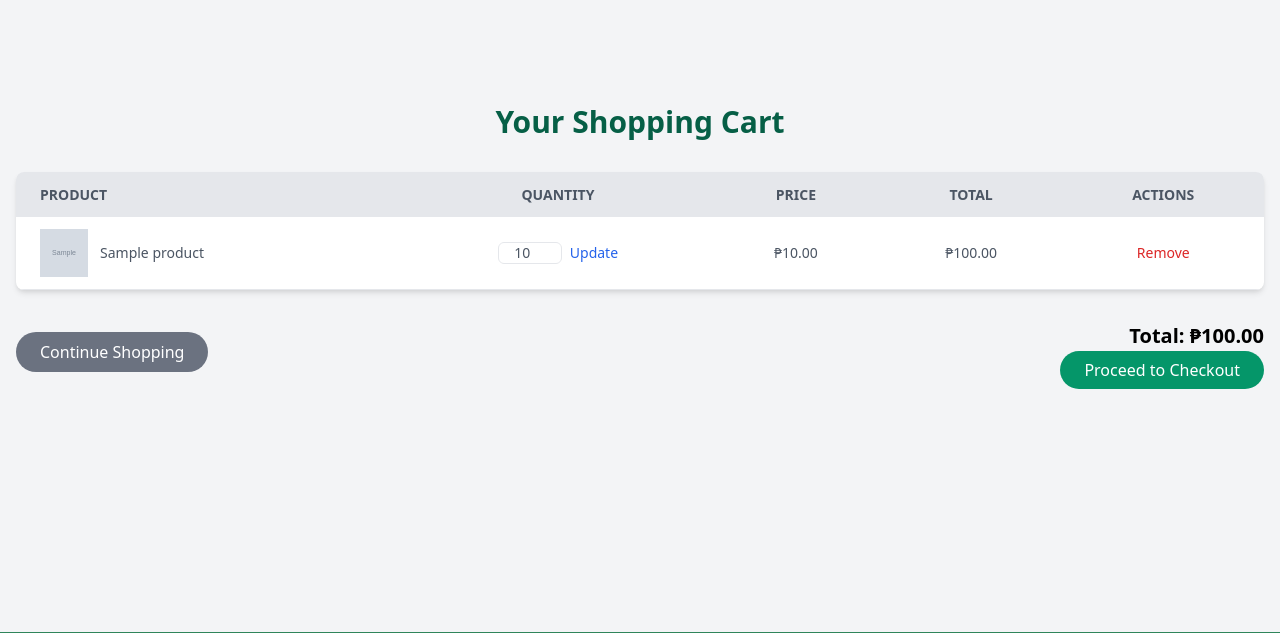
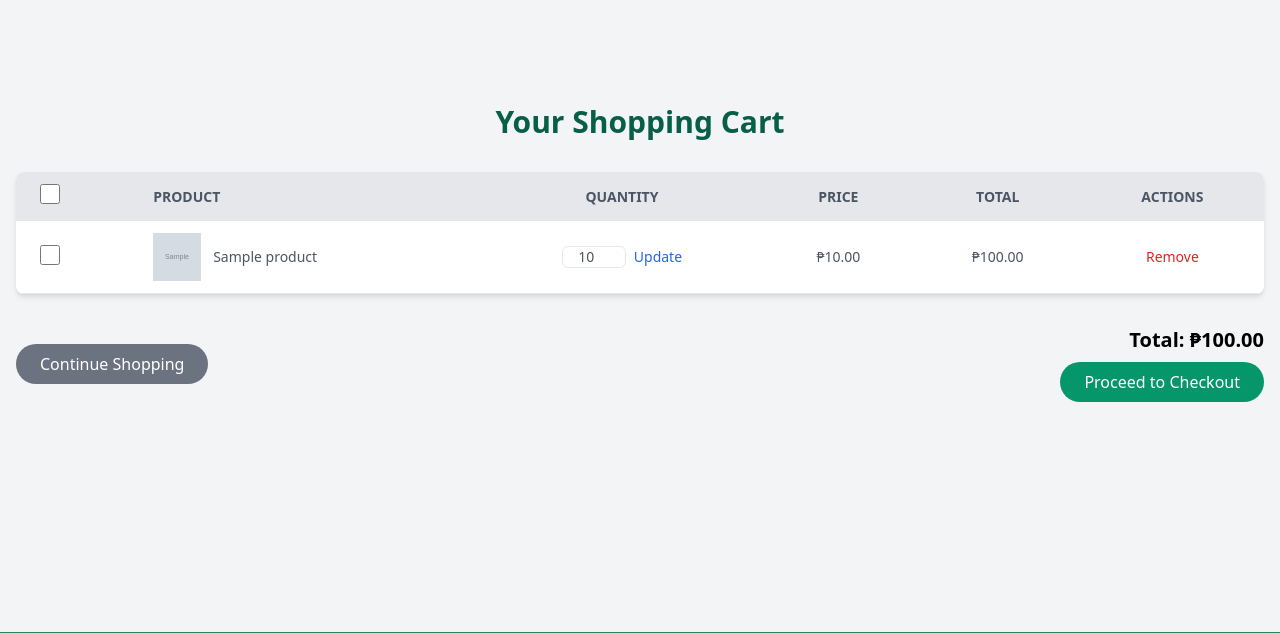
Before and after one commit to jemxi/lastNaTalagaTo, a PHP site: page /cart.php in a window 1280 px wide. Shown: the part 88-721 px from the top of the page. Run offline with PHP 8.4, Linux system fonts and the light colour scheme; the visitor is signed in with stand-in values (Sample User, id 1); tables that the repository leaves empty or names only in its code hold one stand-in row (values such as "Sample post"); grey boxes marked "Sample" are stand-in pictures.

Commit message:
Update cart.php

```diff
--- a/cart.php
+++ b/cart.php
@@ -200,6 +200,9 @@ foreach ($cart_items as $item) {
                 <table class="w-full">
                     <thead>
                         <tr class="bg-gray-200 text-gray-600 uppercase text-sm leading-normal">
+                            <th class="py-3 px-6 text-left">
+                                <input type="checkbox" id="selectAll" class="form-checkbox h-5 w-5 text-green-600">
+                            </th>
                             <th class="py-3 px-6 text-left">Product</th>
                             <th class="py-3 px-6 text-center">Quantity</th>
                             <th class="py-3 px-6 text-center">Price</th>
@@ -210,6 +213,9 @@ foreach ($cart_items as $item) {
                     <tbody class="text-gray-600 text-sm font-light">
                         <?php foreach ($cart_items as $item): ?>
                             <tr class="border-b border-gray-200 hover:bg-gray-100">
+                                <td class="py-3 px-6 text-left">
+                                    <input type="checkbox" name="selected_items[]" value="<?= $item['product_id'] ?>" class="form-checkbox h-5 w-5 text-green-600 item-checkbox">
+                                </td>
                                 <td class="py-3 px-6 text-left whitespace-nowrap">
                                     <div class="flex items-center">
                                         <img src="<?= htmlspecialchars($item['image']) ?>" alt="<?= htmlspecialchars($item['name']) ?>" class="w-12 h-12 object-cover mr-3">
@@ -245,8 +251,8 @@ foreach ($cart_items as $item) {
             <div class="mt-8 flex flex-col md:flex-row justify-between items-center">
                 <a href="home.php" class="bg-gray-500 text-white px-6 py-2 rounded-full hover:bg-gray-600 transition duration-300 mb-4 md:mb-0">Continue Shopping</a>
                 <div class="text-right">
-                    <p class="text-xl font-semibold mb-2">Total: ₱<?= number_format($total, 2) ?></p>
-                    <a href="proceed_checkout.php" class="bg-green-600 text-white px-6 py-2 rounded-full hover:bg-green-700 transition duration-300">Proceed to Checkout</a>
+                    <p class="text-xl font-semibold mb-2">Total: ₱<span id="totalAmount"><?= number_format($total, 2) ?></span></p>
+                    <button id="checkoutBtn" class="bg-green-600 text-white px-6 py-2 rounded-full hover:bg-green-700 transition duration-300" disabled>Proceed to Checkout</button>
                 </div>
             </div>
         <?php endif; ?>
@@ -264,6 +270,51 @@ foreach ($cart_items as $item) {
         function toggleSidebar() {
             document.body.classList.toggle('sidebar-open');
         }
+
+        // Select All functionality
+        const selectAllCheckbox = document.getElementById('selectAll');
+        const itemCheckboxes = document.querySelectorAll('.item-checkbox');
+        const checkoutBtn = document.getElementById('checkoutBtn');
+        const totalAmountSpan = document.getElementById('totalAmount');
+
+        selectAllCheckbox.addEventListener('change', function() {
+            itemCheckboxes.forEach(checkbox => {
+                checkbox.checked = this.checked;
+            });
+            updateCheckoutButton();
+            updateTotalAmount();
+        });
+
+        itemCheckboxes.forEach(checkbox => {
+            checkbox.addEventListener('change', function() {
+                updateCheckoutButton();
+                updateTotalAmount();
+            });
+        });
+
+        function updateCheckoutButton() {
+            const checkedItems = document.querySelectorAll('.item-checkbox:checked');
+            checkoutBtn.disabled = checkedItems.length === 0;
+        }
+
+        function updateTotalAmount() {
+            let total = 0;
+            itemCheckboxes.forEach(checkbox => {
+                if (checkbox.checked) {
+                    const row = checkbox.closest('tr');
+                    const itemTotal = parseFloat(row.querySelector('td:nth-child(5)').textContent.replace('₱', '').replace(',', ''));
+                    total += itemTotal;
+                }
+            });
+            totalAmountSpan.textContent = total.toFixed(2);
+        }
+
+        checkoutBtn.addEventListener('click', function() {
+            const selectedItems = Array.from(document.querySelectorAll('.item-checkbox:checked')).map(checkbox => checkbox.value);
+            if (selectedItems.length > 0) {
+                window.location.href = `proceed_checkout.php?items=${selectedItems.join(',')}`;
+            }
+        });
     </script>
 </body>
 </html>
```
